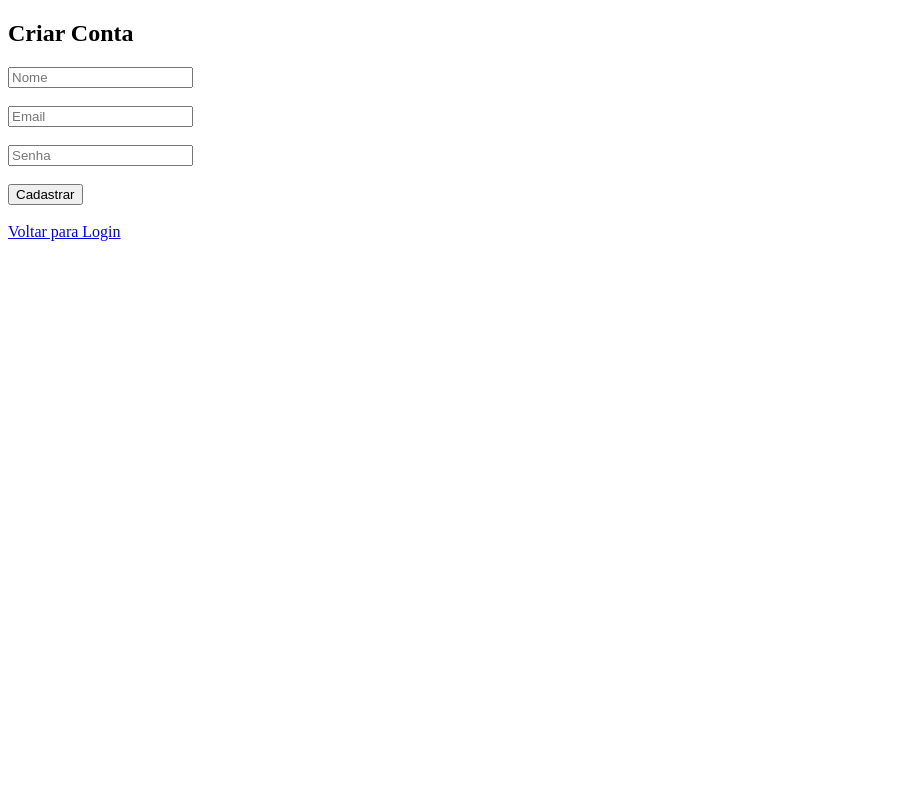
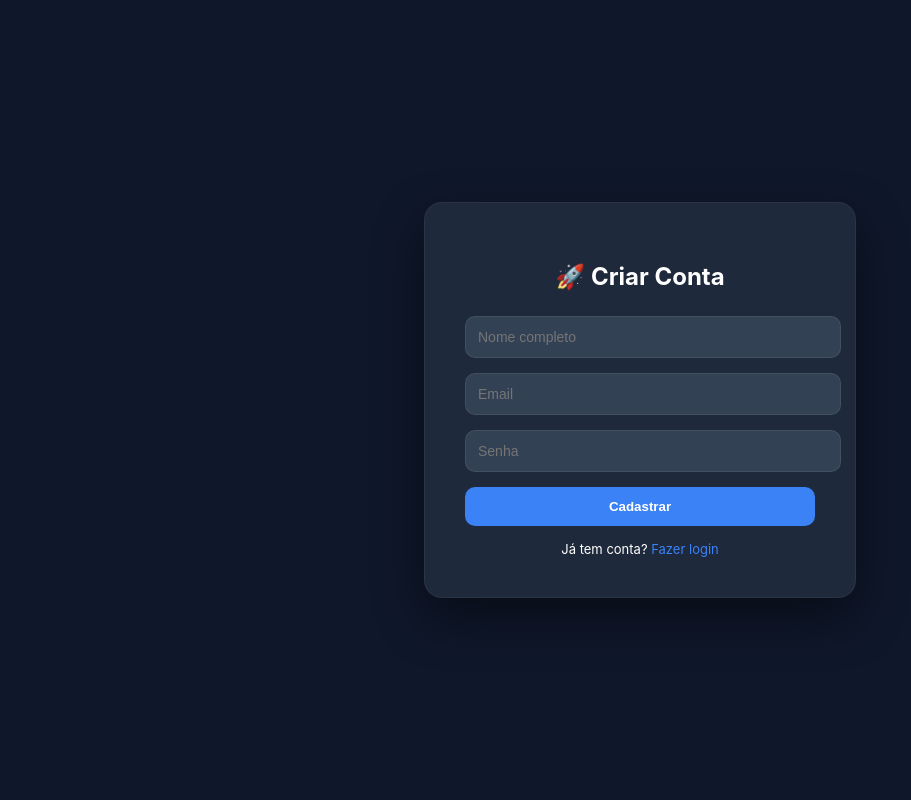
Before and after one commit to iproleplay/controle-financeiro, a Flask app: page /cadastro in a window 1280 px wide. Shown: the whole page, without its empty margins (0-911 px from the left). Run offline with Flask 3, Linux system fonts and the light colour scheme; some libraries are stand-ins or nearby versions.

Commit message:
Cadastro com visual profissional

```diff
--- a/templates/cadastro.html
+++ b/templates/cadastro.html
@@ -1,20 +1,101 @@
 <!DOCTYPE html>
-<html>
+<html lang="pt-br">
 <head>
-    <meta charset="UTF-8">
-    <title>Cadastro</title>
+<meta charset="UTF-8">
+<title>Criar Conta</title>
+
+<style>
+body{
+    background:#0f172a;
+    color:white;
+    font-family:Inter, Arial, sans-serif;
+    margin:0;
+    padding:0;
+    display:flex;
+    justify-content:center;
+    align-items:center;
+    height:100vh;
+}
+
+.card{
+    background:#1e293b;
+    padding:40px;
+    border-radius:18px;
+    width:350px;
+    box-shadow:0 20px 50px rgba(0,0,0,0.45);
+    border:1px solid rgba(255,255,255,0.05);
+}
+
+h2{
+    text-align:center;
+    margin-bottom:25px;
+}
+
+input{
+    width:100%;
+    padding:12px;
+    margin-bottom:15px;
+    border-radius:10px;
+    border:1px solid rgba(255,255,255,0.08);
+    background:#334155;
+    color:white;
+    font-size:14px;
+}
+
+input:focus{
+    outline:none;
+    border-color:#3b82f6;
+}
+
+button{
+    width:100%;
+    padding:12px;
+    border:none;
+    border-radius:10px;
+    background:#3b82f6;
+    color:white;
+    font-weight:600;
+    cursor:pointer;
+    transition:0.2s;
+}
+
+button:hover{
+    background:#2563eb;
+    transform:translateY(-2px);
+}
+
+.link{
+    text-align:center;
+    margin-top:15px;
+    font-size:13px;
+}
+
+.link a{
+    color:#3b82f6;
+    text-decoration:none;
+}
+
+.link a:hover{
+    text-decoration:underline;
+}
+</style>
 </head>
 <body>
-    <h2>Criar Conta</h2>
 
-    <form method="POST">
-        <input type="text" name="nome" placeholder="Nome" required><br><br>
-        <input type="email" name="email" placeholder="Email" required><br><br>
-        <input type="password" name="senha" placeholder="Senha" required><br><br>
-        <button type="submit">Cadastrar</button>
-    </form>
+<div class="card">
+<h2>🚀 Criar Conta</h2>
 
-    <br>
-    <a href="/">Voltar para Login</a>
+<form method="POST">
+<input type="text" name="nome" placeholder="Nome completo" required>
+<input type="email" name="email" placeholder="Email" required>
+<input type="password" name="senha" placeholder="Senha" required>
+<button type="submit">Cadastrar</button>
+</form>
+
+<div class="link">
+Já tem conta? <a href="/">Fazer login</a>
+</div>
+</div>
+
 </body>
 </html>
```
